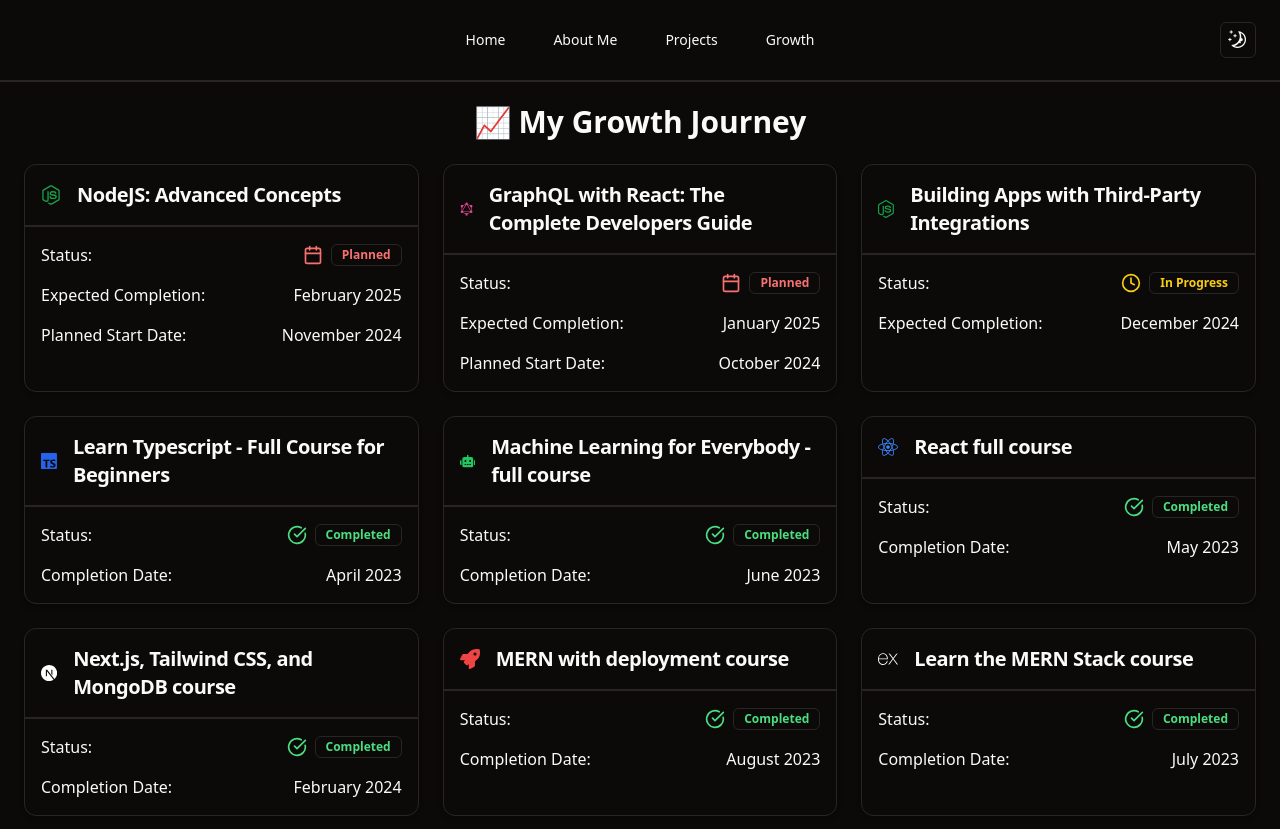
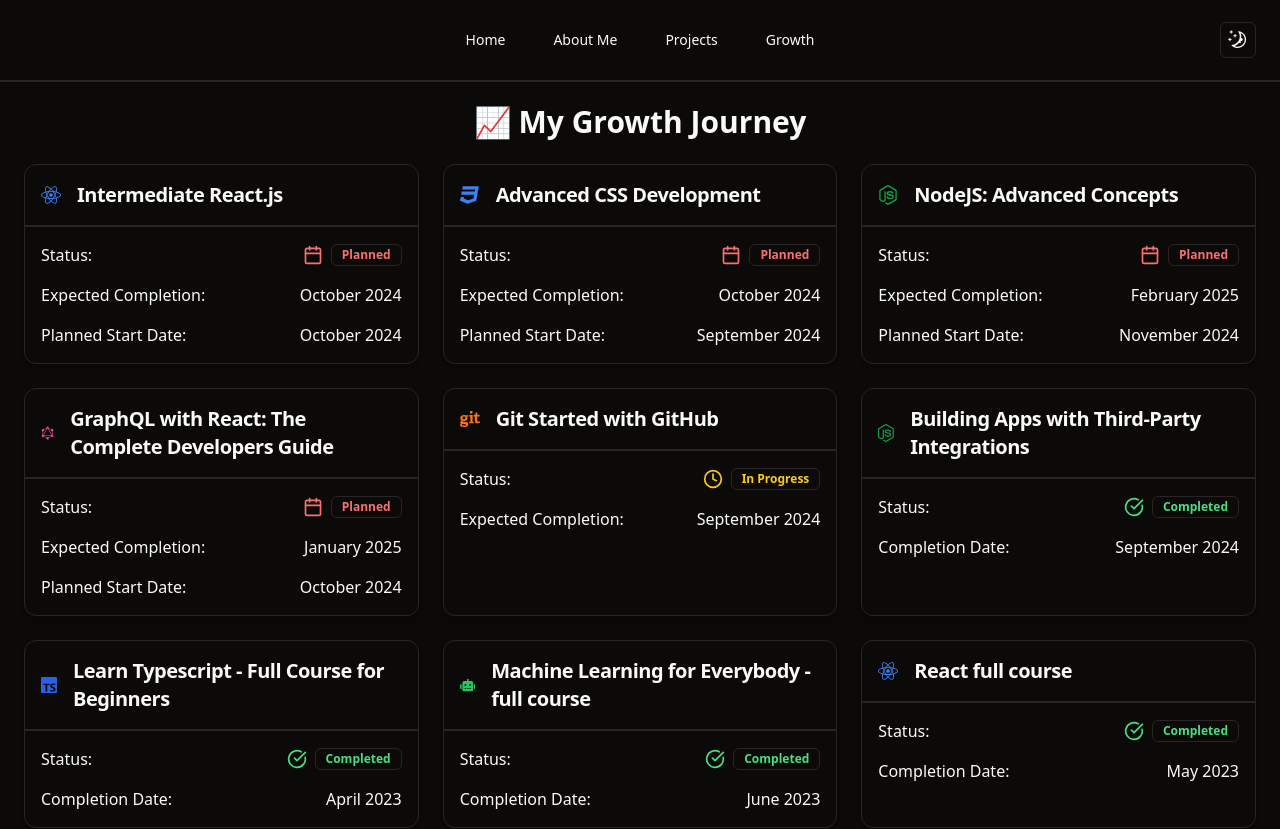
Before and after one commit to AveJaPl/aveja, a Next.js app: page /growth in a window 1280 px wide. Shown: the top 829 px of the page. Built offline with nearby package versions, Linux system fonts and the light colour scheme.

Commit message:
Courses updated

```diff
--- a/app/growth/page.tsx
+++ b/app/growth/page.tsx
@@ -1,4 +1,4 @@
-import {FaNodeJs, FaReact, FaRobot, FaRocket } from "react-icons/fa";
+import {FaCss3, FaGit, FaNodeJs, FaReact, FaRobot, FaRocket } from "react-icons/fa";
 import GrowthBlock from "../components/GrowthBlock";
 import { SiGraphql, SiNextdotjs, SiTypescript, SiExpress } from "react-icons/si";
 
@@ -72,10 +72,10 @@ export default function Growth() {
     },
     {
       name: "Building Apps with Third-Party Integrations",
-      status: "In Progress",
+      status: "Completed",
       plannedStartDate: null,
-      expectedCompletion: "December 2024",
-      completionDate: null,
+      expectedCompletion: null,
+      completionDate: "September 2024",
       certificate: null,
       icon: <FaNodeJs className="text-green-600" />, // Node.js (green color)
     },
@@ -96,6 +96,32 @@ export default function Growth() {
       completionDate: null,
       certificate: null,
       icon: <FaNodeJs className="text-green-600" />, // Node.js (green color)
+    },
+    {
+      name: "Git Started with GitHub",
+      status: "In Progress",
+      plannedStartDate: null,
+      expectedCompletion: "September 2024",
+      completionDate: null,
+      certificate: null,
+      icon: <FaGit className="text-orange-500" />
+    }, {
+      name: "Advanced CSS Development",
+      status: "Planned",
+      plannedStartDate: "September 2024",
+      expectedCompletion: "October 2024",
+      completionDate: null,
+      certificate: null,
+      icon: <FaCss3 className="text-blue-500" />
+    },
+    {
+      name: "Intermediate React.js",
+      status: "Planned",
+      plannedStartDate: "October 2024",
+      expectedCompletion: "October 2024",
+      completionDate: null,
+      certificate: null,
+      icon: <FaReact className="text-blue-500" />
     }
   ];
   const sortedCourses = courses.sort((a, b) => {
```
